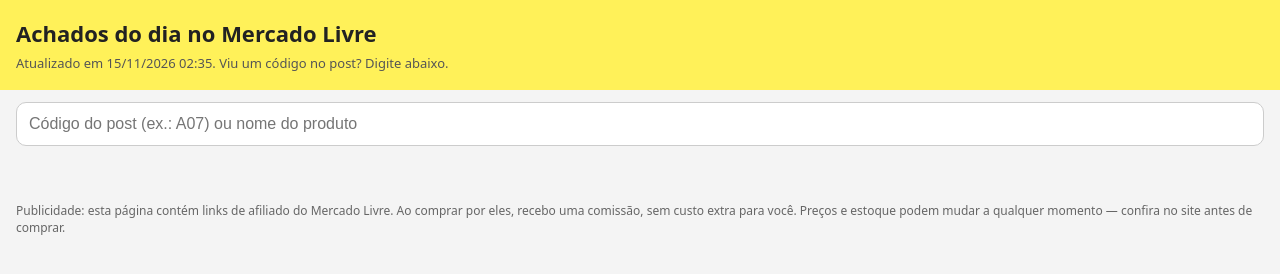
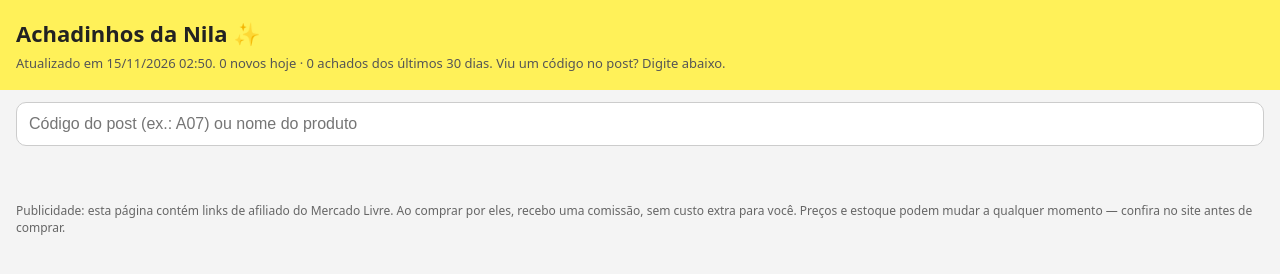
Before and after one commit to danilabm/achadinhos, a plain HTML site: page index.html in a window 1280 px wide. Drawn offline with Linux system fonts and the light colour scheme.

Commit message:
vitrine 2026-11-15T02:50:53.009626-03:00

```diff
--- a/index.html
+++ b/index.html
@@ -1,5 +1,5 @@
 <!doctype html><html lang=pt-BR><head><meta charset=utf-8>
-<meta name=viewport content="width=device-width,initial-scale=1"><title>Achados do dia</title>
+<meta name=viewport content="width=device-width,initial-scale=1"><title>Achadinhos da Nila</title>
 <style>
 body{margin:0;font-family:system-ui,-apple-system,sans-serif;background:#f4f4f4;color:#222}
 header{background:#fff159;padding:18px 16px}h1{margin:0;font-size:22px}
@@ -10,12 +10,13 @@ header{background:#fff159;padding:18px 16px}h1{margin:0;font-size:22px}
 .card img{width:100%;aspect-ratio:1;object-fit:contain}.card h3{font-size:14px;font-weight:500;margin:8px 0}
 .code{position:absolute;top:8px;left:8px;background:#3483fa;color:#fff;font-size:12px;padding:2px 8px;border-radius:8px}
 .price{font-size:18px;font-weight:700;margin-top:auto}.off{color:#00a650;font-size:14px}
+.new{position:absolute;top:8px;right:8px;background:#00a650;color:#fff;font-size:11px;padding:2px 8px;border-radius:8px}
 .btn{margin-top:8px;background:#3483fa;color:#fff;text-align:center;padding:8px;border-radius:8px;font-size:14px}
 .coupons{margin:0 16px;background:#fff;border-radius:12px;padding:8px 16px}
 footer{font-size:12px;color:#666;padding:20px 16px}
 </style></head><body>
-<header><h1>Achados do dia no Mercado Livre</h1>
-<p class=note>Atualizado em 15/11/2026 02:35. Viu um código no post? Digite abaixo.</p></header>
+<header><h1>Achadinhos da Nila ✨</h1>
+<p class=note>Atualizado em 15/11/2026 02:50. 0 novos hoje · 0 achados dos últimos 30 dias. Viu um código no post? Digite abaixo.</p></header>
 <div class=find><input id=q placeholder="Código do post (ex.: A07) ou nome do produto"></div>
 
 <div class=grid id=grid></div>
```
